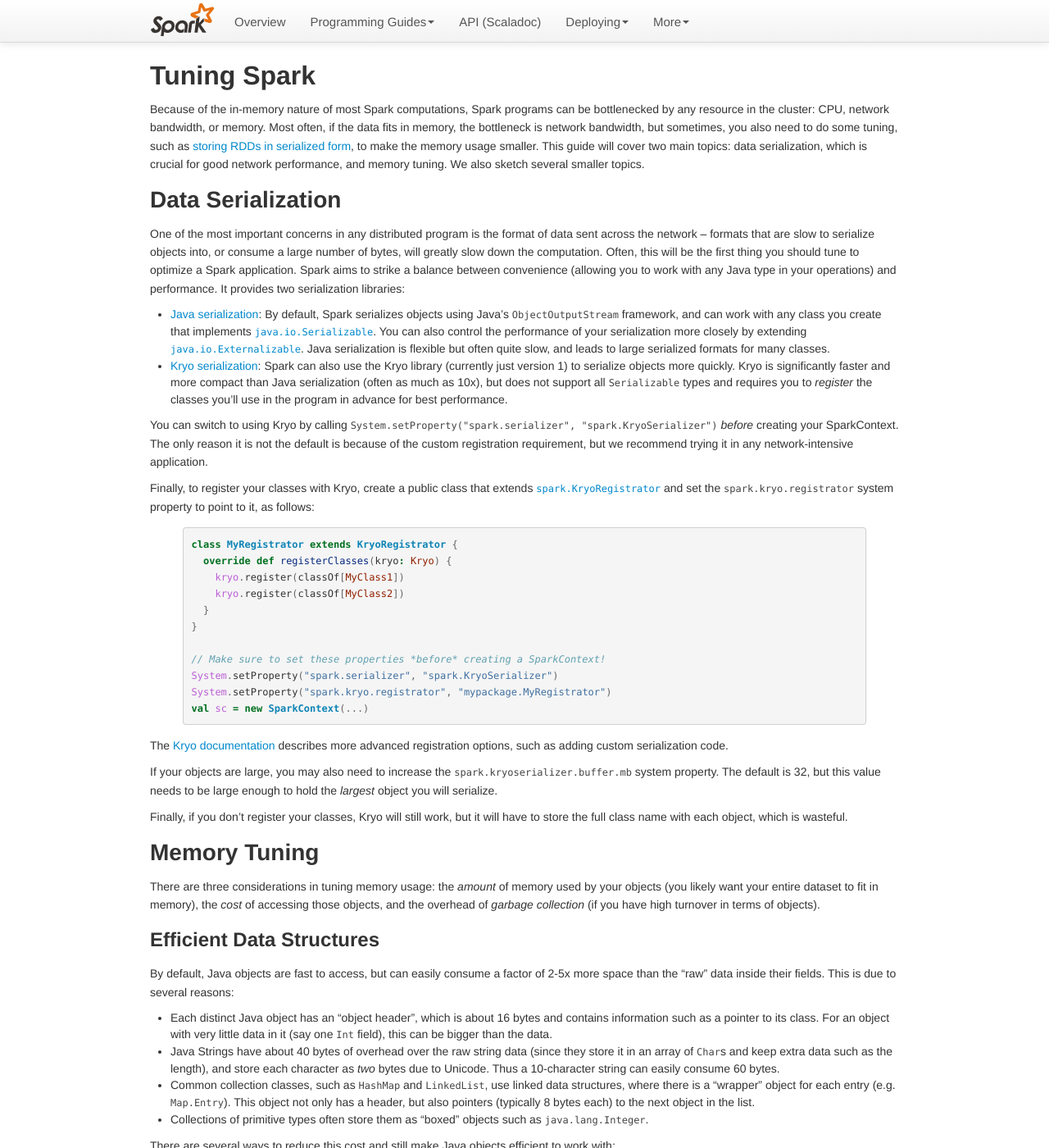
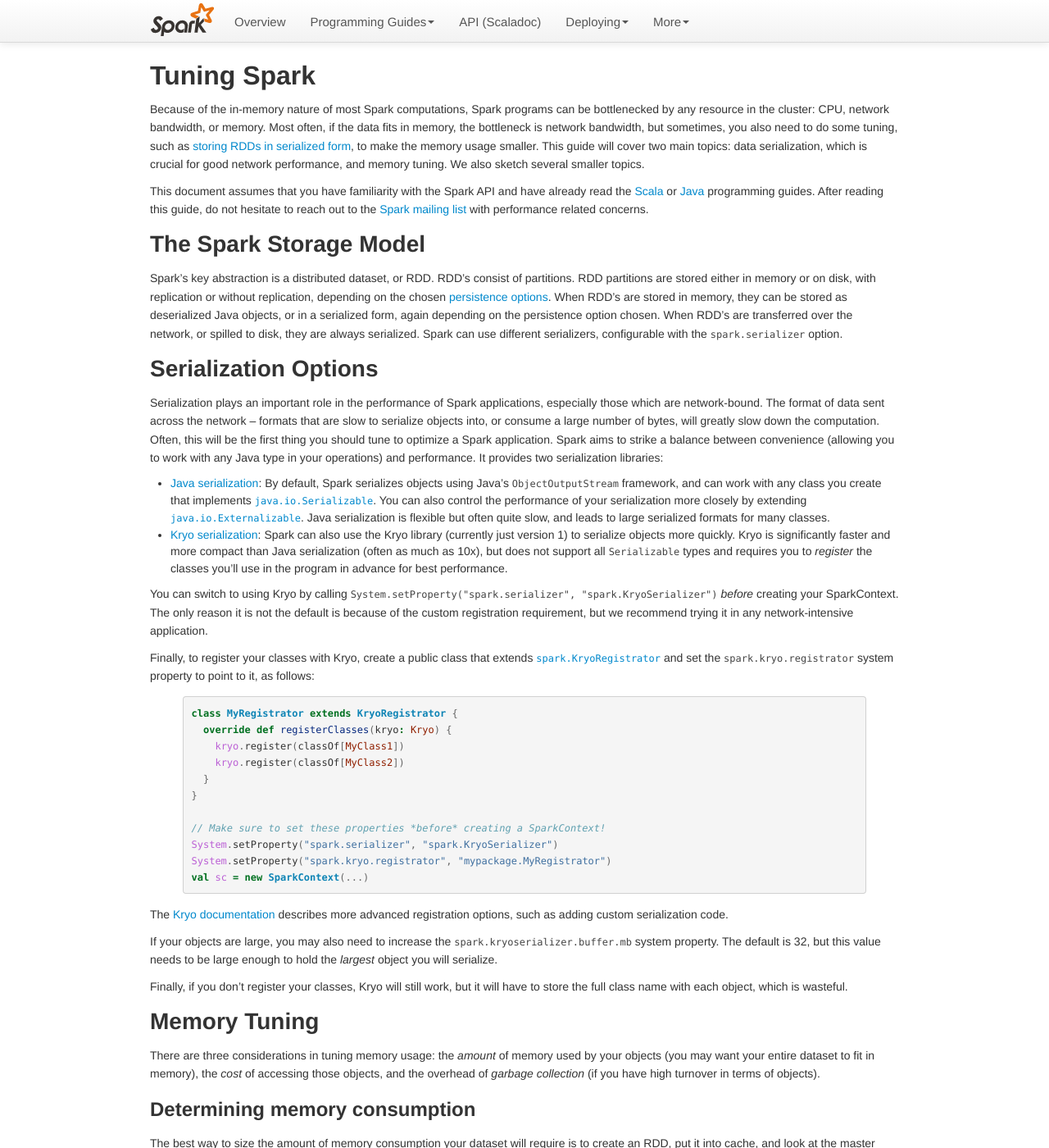
Before and after one commit to jaricftw/spark, a Jekyll site: the page built from docs/tuning.md, in a window 1280 px wide and 1400 px high. Shown: the whole window at 82% size. Built offline with Jekyll 4.4.1, drawn with Linux system fonts in a browser that asks for light colours; some of the changed text lies outside the part shown.

Commit message:
Some additions to the Tuning Guide.
1. Slight change in organization
2. Added pre-requisites
3. Made a new section about determining memory footprint
   of an RDD
4. Other small changes

```diff
--- a/docs/tuning.md
+++ b/docs/tuning.md
@@ -7,14 +7,19 @@
 by any resource in the cluster: CPU, network bandwidth, or memory.
 Most often, if the data fits in memory, the bottleneck is network bandwidth, but sometimes, you
 also need to do some tuning, such as
-[storing RDDs in serialized form]({{HOME_PATH}}scala-programming-guide#rdd-persistence), to
+[storing RDDs in serialized form]({{HOME_PATH}}/scala-programming-guide.html#rdd-persistence), to
 make the memory usage smaller.
 This guide will cover two main topics: data serialization, which is crucial for good network
 performance, and memory tuning. We also sketch several smaller topics.
 
-# Data Serialization
+This document assumes that you have familiarity with the Spark API and have already read the [Scala]({{HOME_PATH}}/scala-programming-guide.html) or [Java]({{HOME_PATH}}/java-programming-guide.html) programming guides. After reading this guide, do not hesitate to reach out to the [Spark mailing list](http://groups.google.com/group/spark-users) with performance related concerns.
 
-One of the most important concerns in any distributed program is the format of data sent across
+# The Spark Storage Model
+Spark's key abstraction is a distributed dataset, or RDD. RDD's consist of partitions. RDD partitions are stored either in memory or on disk, with replication or without replication, depending on the chosen [persistence options]({{HOME_PATH}}/scala-programming-guide.html#rdd-persistence). When RDD's are stored in memory, they can be stored as deserialized Java objects, or in a serialized form, again depending on the persistence option chosen. When RDD's are transferred over the network, or spilled to disk, they are always serialized. Spark can use different serializers, configurable with the `spark.serializer` option.
+
+# Serialization Options
+
+Serialization plays an important role in the performance of Spark applications, especially those which are network-bound. The format of data sent across
 the network -- formats that are slow to serialize objects into, or consume a large number of
 bytes, will greatly slow down the computation.
 Often, this will be the first thing you should tune to optimize a Spark application.
@@ -70,8 +75,11 @@
 # Memory Tuning
 
 There are three considerations in tuning memory usage: the *amount* of memory used by your objects
-(you likely want your entire dataset to fit in memory), the *cost* of accessing those objects, and the
+(you may want your entire dataset to fit in memory), the *cost* of accessing those objects, and the
 overhead of *garbage collection* (if you have high turnover in terms of objects).
+
+## Determining memory consumption
+The best way to size the amount of memory consumption your dataset will require is to create an RDD, put it into cache, and look at the master logs. The logs will tell you how much memory each partition is consuming, which you can aggregate to get the total size of the RDD. Depending on the object complexity in your dataset, and whether you are storing serialized data, memory overhead can range from 1X (e.g. no overhead vs on-disk storage) to 5X. This guide covers ways to keep memory overhead low, in cases where memory is a contended resource.
 
 ## Efficient Data Structures
 
@@ -100,9 +108,6 @@
    four bytes instead of eight. Also, on Java 7 or later, try `-XX:+UseCompressedStrings` to store
    ASCII strings as just 8 bits per character. You can add these options in
    [`spark-env.sh`]({{HOME_PATH}}configuration.html#environment-variables-in-spark-envsh).
-
-You can get a sense of the memory usage of each object by looking at the logs of your Spark worker
-nodes -- they will print the size of each RDD partition cached.
 
 When your objects are still too large to efficiently store despite this tuning, a much simpler way
 to reduce memory usage is to store them in *serialized* form, using the serialized StorageLevels in
```
